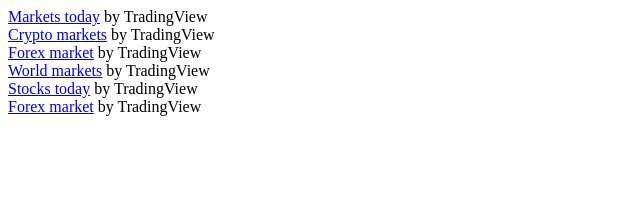
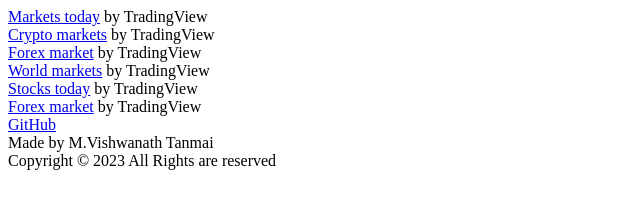
Before and after one commit to VishwanathTanmai/TradeView, a plain HTML site: page index.html in a window 1280 px wide. Shown: the whole page, without its empty margins (0-640 px from the left). Drawn offline with Linux system fonts and the light colour scheme; a script that the page names is missing.

Commit message:
Update index.html

```diff
--- a/index.html
+++ b/index.html
@@ -361,6 +361,15 @@
 </div>
 <!-- TradingView Widget END -->
 
+        <div class="footer">
+  <div class='links'>
+    <a href='https://github.com/VishwanathTanmai/' target='_blank'>GitHub</a>
+    <div>
+  <div class="credits">Made by M.Vishwanath Tanmai </div>
+</div>
+<footer>Copyright © 2023
+  All Rights are reserved</footer>
+
 
     </body>
     </html>
```
